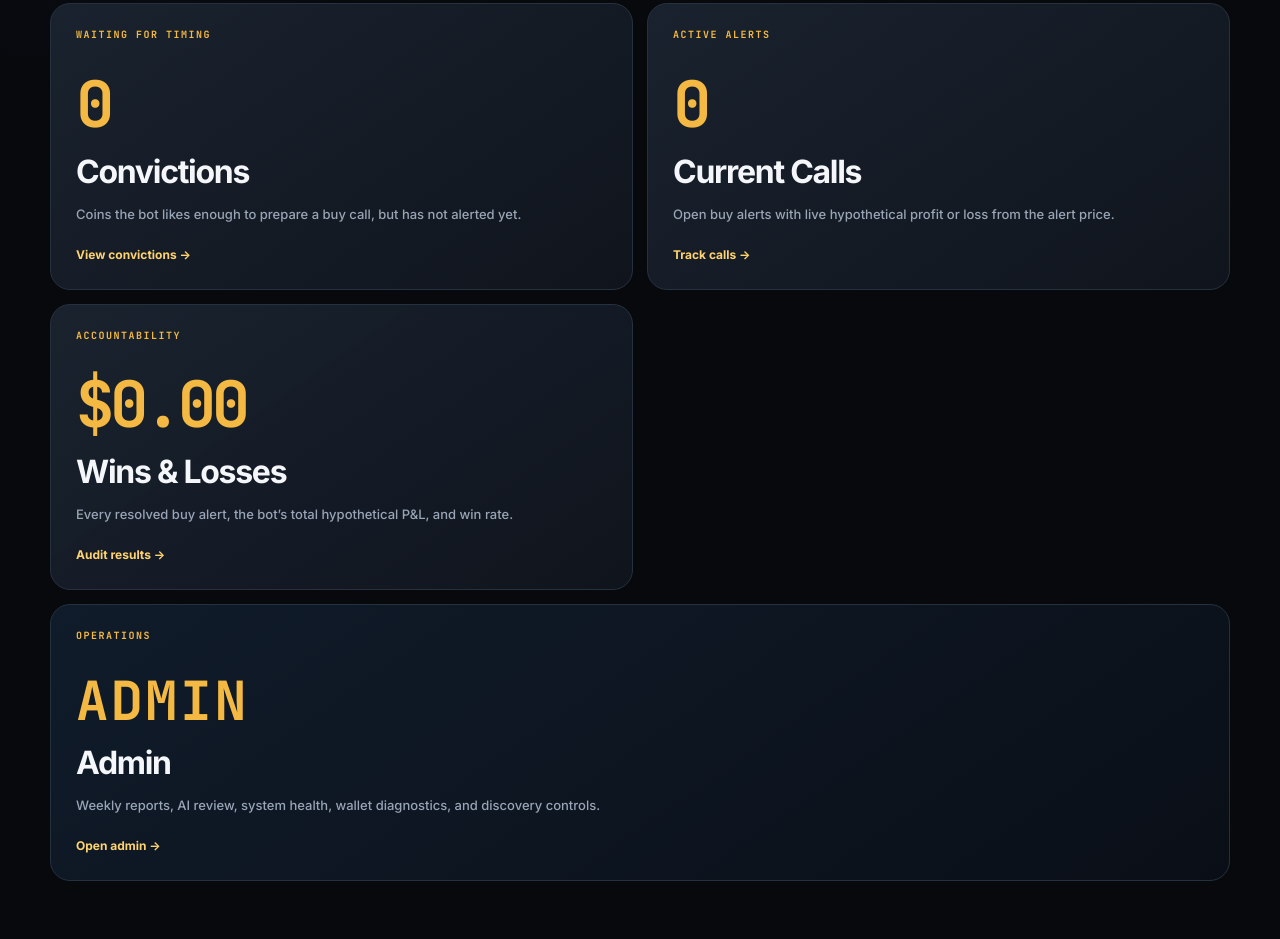
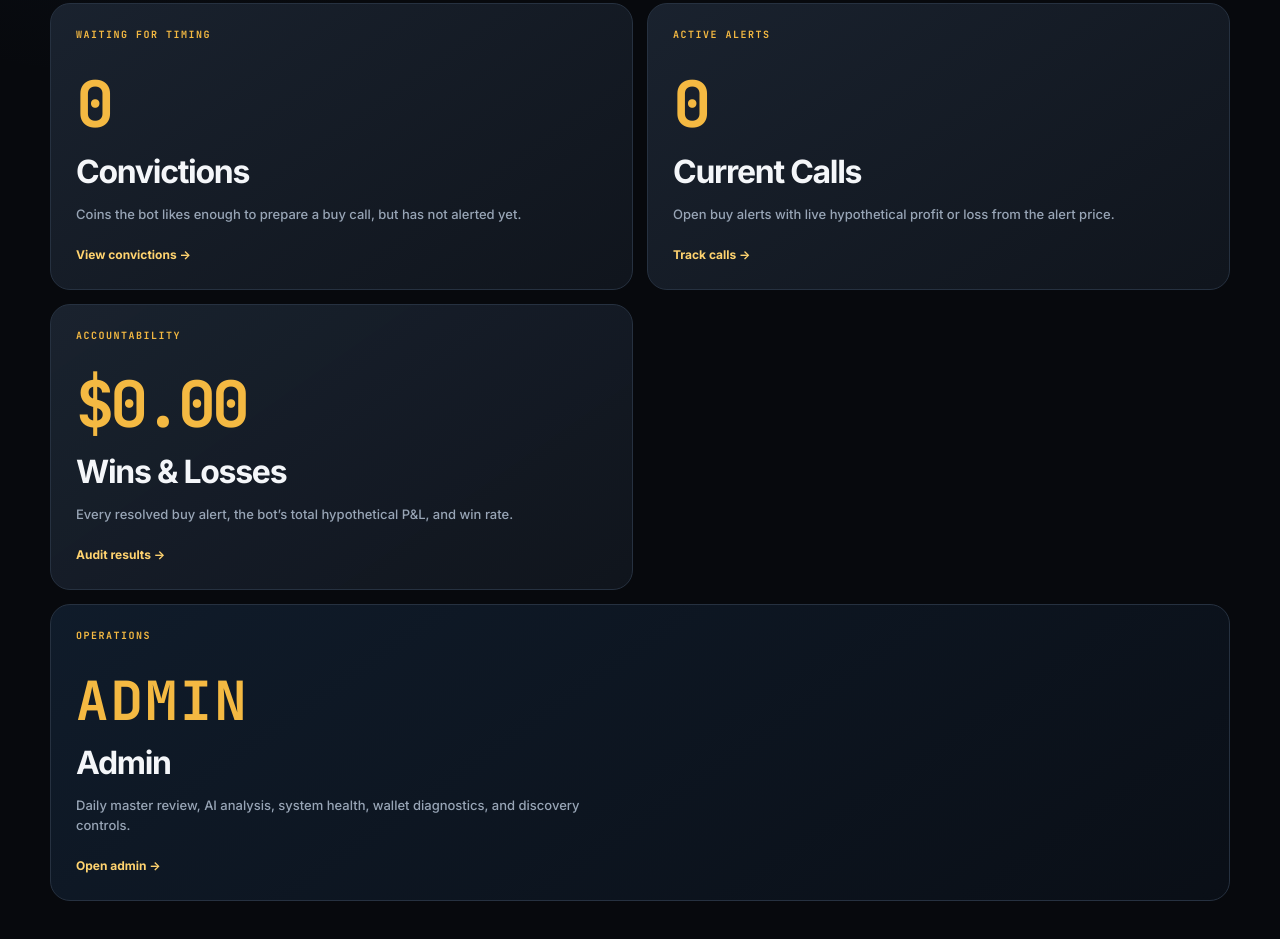
Before and after one commit to brademus/Memebot, a website: page public/index.html in a window 1280 px wide. Shown: the part 726-1665 px from the top of the page. Drawn offline with Linux system fonts and the light colour scheme; no server answers.

Commit message:
Expose the daily master review

```diff
--- a/public/index.html
+++ b/public/index.html
@@ -50,7 +50,7 @@
       </button>
       <button class="focusTile adminTile" data-go="admin">
         <span class="tag">OPERATIONS</span><strong>ADMIN</strong><h2>Admin</h2>
-        <p>Weekly reports, AI review, system health, wallet diagnostics, and discovery controls.</p><b>Open admin →</b>
+        <p>Daily master review, AI analysis, system health, wallet diagnostics, and discovery controls.</p><b>Open admin →</b>
       </button>
     </div>
   </section>
@@ -86,7 +86,7 @@
   <section id="admin" class="view">
     <div class="title"><div><p>OPERATIONS</p><h1>Admin</h1></div><small>All current operations tools are available directly. No admin key is required or stored by the browser.</small></div>
     <div class="adminTools">
-      <button id="report"><b>Weekly report</b><small>Build and copy the latest seven-day report.</small></button>
+      <button id="report"><b>Daily master review</b><small>Build and copy one complete review with the last 24 hours, cumulative results, and every relevant trade.</small></button>
       <button id="aiReview"><b>AI review</b><small>Ask the reviewer to analyze current evidence.</small></button>
       <button id="systemMonitor"><b>System monitor</b><small>Inspect worker, model, market, and persistence health.</small></button>
       <button id="walletDebug"><b>Wallet diagnostics</b><small>Inspect Pump.fun activity, tracked wallets, and surfaced buys.</small></button>
@@ -101,5 +101,6 @@
 
 <script src="/app.js?v=20260719-open-admin" defer></script>
 <script src="/no-admin.js?v=20260719-open-admin" defer></script>
+<script src="/daily-review.js?v=20260720-master-review" defer></script>
 </body>
 </html>
```
